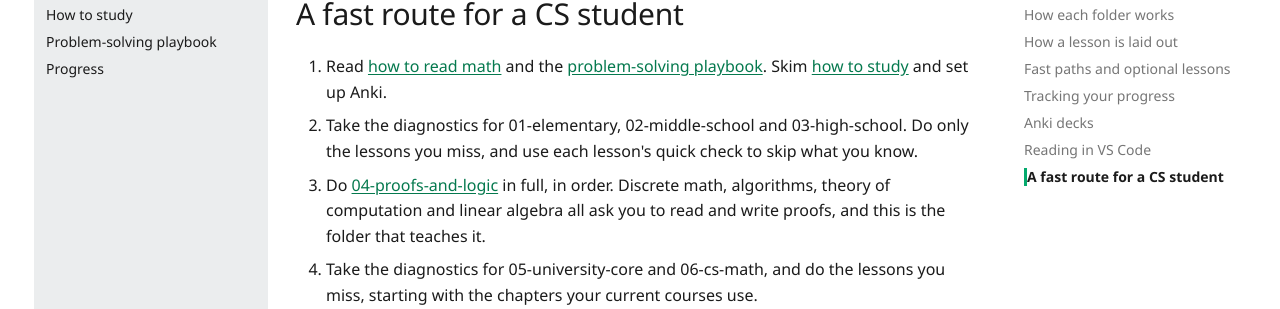
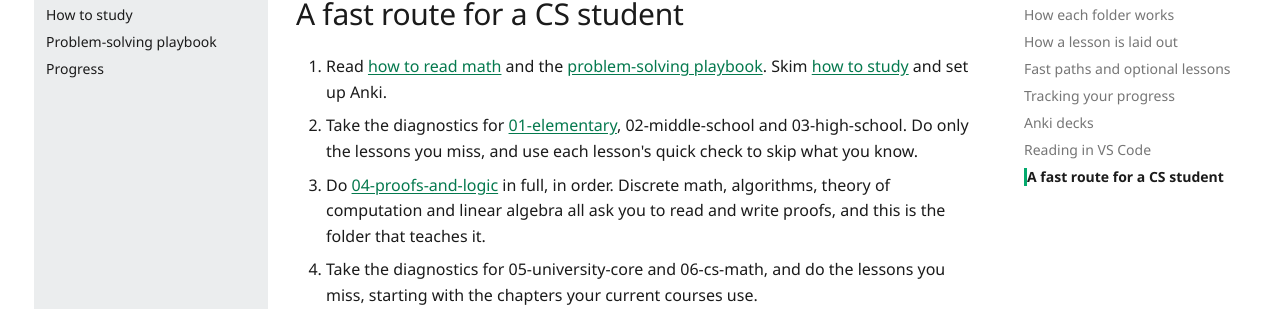
Before and after one commit to faiyaz-svg/MathFromTheGroundUp, an MkDocs documentation site: the page built from docs/00-start-here/index.md, in a window 1280 px wide and 900 px high, scrolled down 4443 px. Shown: the part 187-496 px from the top of the window. Built offline with MkDocs 1.6.1 and Material for MkDocs 9.7.7, drawn with Linux system fonts in a browser that asks for light colours; comment, search, counter and statistics services are not loaded; part of the change alters nothing that is shown.

```diff
--- a/docs/00-start-here/index.md
+++ b/docs/00-start-here/index.md
@@ -86,7 +86,7 @@ Paste your whole working, so the mistake can be found at the line where it happe
 ## A fast route for a CS student
 
 1. Read [how to read math](how-to-read-math.md) and the [problem-solving playbook](problem-solving-playbook.md). Skim [how to study](how-to-study.md) and set up Anki.
-2. Take the diagnostics for 01-elementary<!-- link: ../01-elementary/diagnostic.md -->, 02-middle-school<!-- link: ../02-middle-school/diagnostic.md --> and 03-high-school<!-- link: ../03-high-school/diagnostic.md -->. Do only the lessons you miss, and use each lesson's quick check to skip what you know.
+2. Take the diagnostics for [01-elementary](../01-elementary/diagnostic.md), 02-middle-school<!-- link: ../02-middle-school/diagnostic.md --> and 03-high-school<!-- link: ../03-high-school/diagnostic.md -->. Do only the lessons you miss, and use each lesson's quick check to skip what you know.
 3. Do [04-proofs-and-logic](../04-proofs-and-logic/index.md) in full, in order. Discrete math, algorithms, theory of computation and linear algebra all ask you to read and write proofs, and this is the folder that teaches it.
 4. Take the diagnostics for 05-university-core<!-- link: ../05-university-core/diagnostic.md --> and 06-cs-math<!-- link: ../06-cs-math/diagnostic.md -->, and do the lessons you miss, starting with the chapters your current courses use.
 5. Use 07-economics-math and 08-financial-math when an economics course or a money decision (a car loan, a mortgage, a TFSA) needs them.
```
